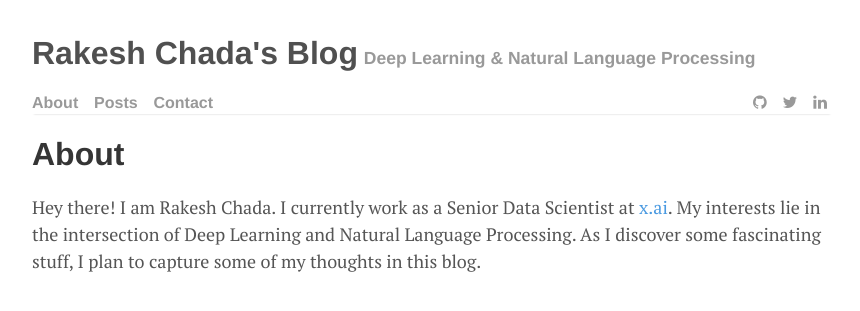
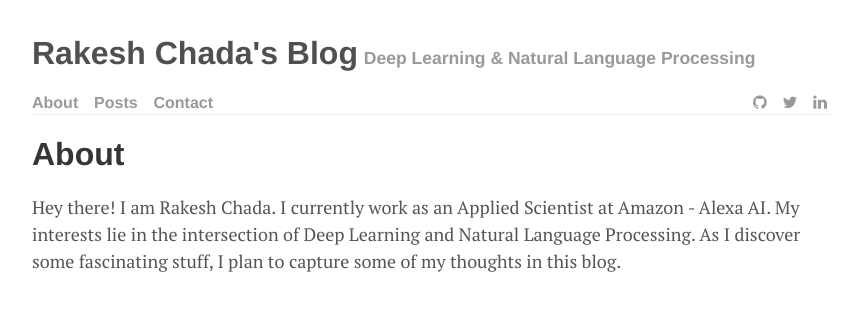
Before and after one commit to rakeshchada/rakeshchada.github.io, a Jekyll site: the page built from menu/about.md, in a window 1280 px wide. Shown: the top 311 px of the page, without its empty margins (208-1068 px from the left). Built offline with Jekyll 4.4.1, drawn with Linux system fonts in a browser that asks for light colours; nearby versions of some CDN libraries.

Commit message:
update about.md career description

```diff
--- a/menu/about.md
+++ b/menu/about.md
@@ -2,6 +2,6 @@
 layout: page
 title: About
 ---
-Hey there! I am Rakesh Chada. I currently work as a Senior Data Scientist at [x.ai](https://x.ai).
+Hey there! I am Rakesh Chada. I currently work as an Applied Scientist at Amazon - Alexa AI.
 My interests lie in the intersection of Deep Learning and Natural Language Processing.
 As I discover some fascinating stuff, I plan to capture some of my thoughts in this blog.
```
